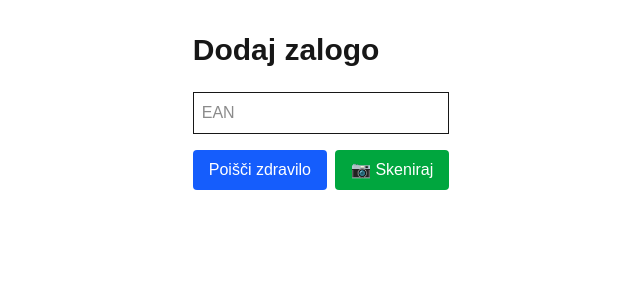
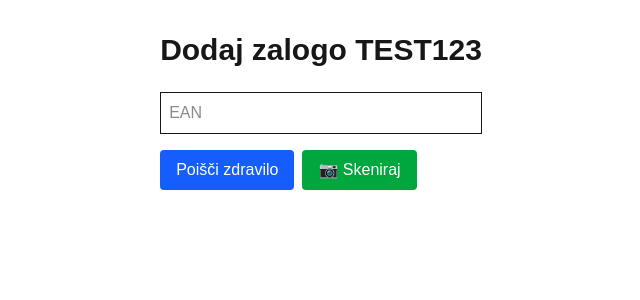
Before and after one commit to denismidzan-hue/med-stock, a Next.js app: page /admin/scan-stock in a window 1280 px wide. Shown: the top 300 px of the page, without its empty margins (319-959 px from the left). Built offline with nearby package versions, Linux system fonts and the light colour scheme; no server answers.

Commit message:
test title

```diff
--- a/app/admin/scan-stock/page.tsx
+++ b/app/admin/scan-stock/page.tsx
@@ -88,7 +88,7 @@ export default function ScanStockPage() {
   return (
     <div className="p-8 max-w-xl mx-auto">
       <h1 className="text-3xl font-bold mb-6">
-        Dodaj zalogo
+        Dodaj zalogo TEST123
       </h1>
 
       {!medicine ? (
```
